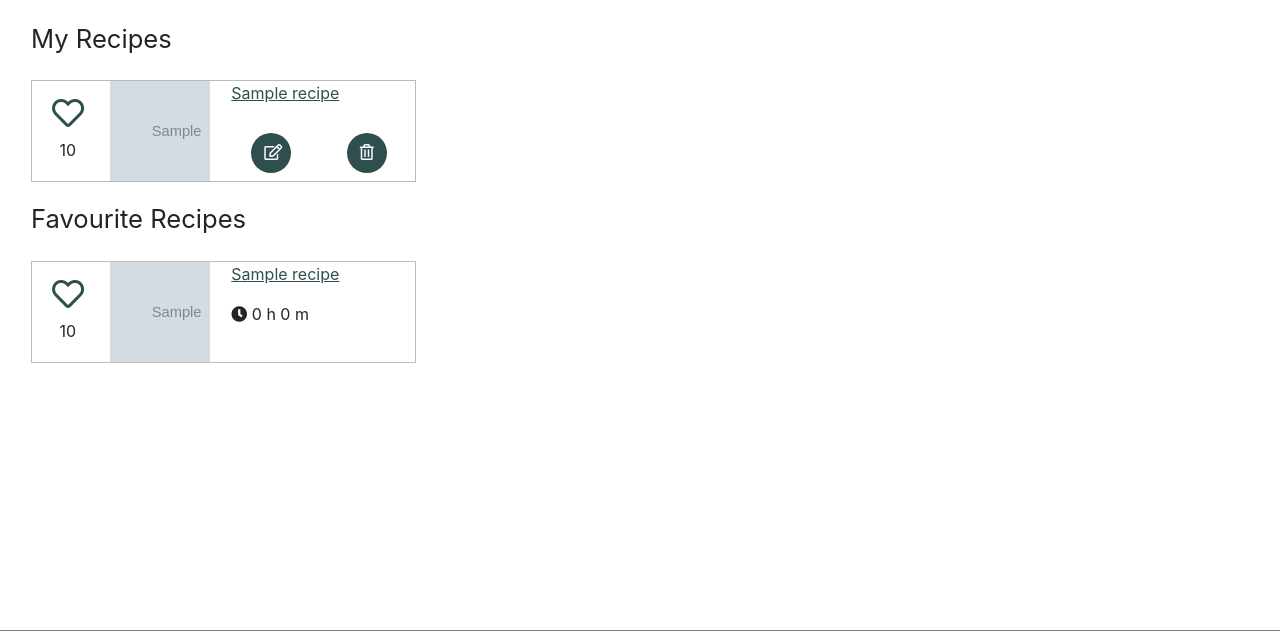
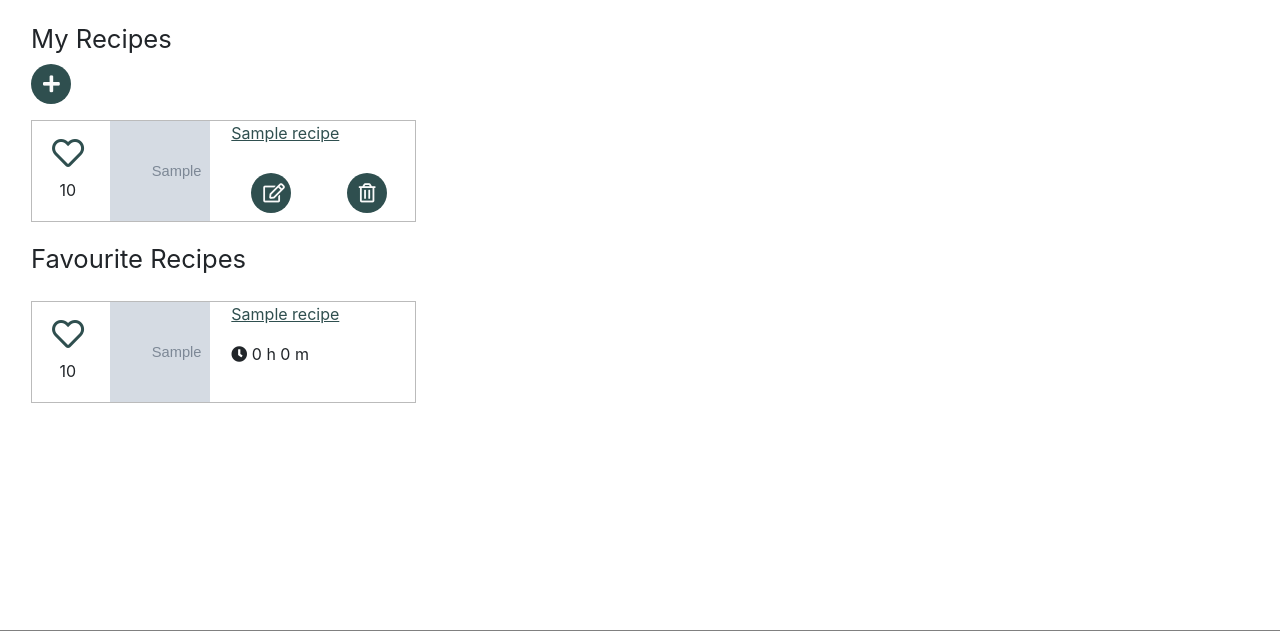
Before and after one commit to Code-Institute-Submissions/p4-online-cookbook, a Flask app: template templates/dashboard.html in a window 1280 px wide. Shown: the part 110-741 px from the top of the page. Run offline with Flask 2, Linux system fonts and the light colour scheme; the template is opened without the code that fills it: most values are stand-ins (such as "Sample title", 1, 10 or a date in 2020); grey boxes marked "Sample" are stand-in pictures; a database or web service that is not in the repository returns one stand-in record (values such as "Sample title"); some libraries are stand-ins or nearby versions.

Commit message:
Update dashboard with add recipe icon

```diff
--- a/app.py
+++ b/app.py
@@ -153,6 +153,18 @@ def delete(recipe_id, username):
     """
     delete_recipe(recipe_id, username)
     return redirect(url_for('dashboard', username=username))
+
+
+@app.route('/add/<username>', methods=['GET', 'POST'])
+def add(username):
+    """
+    Handle GET and POST requests for add recipe
+    """
+    if request.method == "GET":
+        return render_template('add.html', user=get_user_by_username(username))
+    else:
+        return redirect(url_for('recipe', recipe_id=recipe_id, username=username))
+
 
 # FUNCTIONS
 
--- a/static/css/style.css
+++ b/static/css/style.css
@@ -143,8 +143,9 @@ main {
 }
 
 .dashboard .card-icon i {
-    margin-left: 13px;
-    margin-top: 11px;
+    margin-left: 12px;
+    margin-top: 10px;
+    font-size: 1.2rem;
 }
 
 .dashboard .card-icon a {
--- a/templates/dashboard.html
+++ b/templates/dashboard.html
@@ -5,7 +5,18 @@
     <p class="ml-3">Hello {{user.username}}!</p>
 
     <div class="my-recipes">
-        <h2 class="ml-3"><small>My Recipes</small></h2>
+        <div class="row">
+            <div class="col-12">
+                <h2 class="ml-3"><small>My Recipes</small></h2>
+            </div>
+            <div class="col-12">
+                <div class="card-icon float-left ml-3">
+                    <a href="{{ url_for('add', username=user.username) }}" class="d-block w-100 h-100">
+                        <i class="fas fa-plus"></i>
+                    </a>
+                </div>
+            </div>
+        </div>
         <div class="recipe-cards">
             <div class="row no-gutters">
                 {% for recipe in recipes %}
@@ -40,14 +51,16 @@
                                 <div class="row card-icons">
                                     <div class="col">
                                         <div class="card-icon">
-                                            <a href="{{ url_for('edit', recipe_id=recipe._id, username=user.username) }}" class="d-block w-100 h-100">
+                                            <a href="{{ url_for('edit', recipe_id=recipe._id, username=user.username) }}"
+                                                class="d-block w-100 h-100">
                                                 <i class="far fa-edit"></i>
                                             </a>
                                         </div>
                                     </div>
                                     <div class="col">
                                         <div class="card-icon">
-                                            <a href="{{ url_for('delete', recipe_id=recipe._id, username=user.username) }}" class="d-block w-100 h-100">
+                                            <a href="{{ url_for('delete', recipe_id=recipe._id, username=user.username) }}"
+                                                class="d-block w-100 h-100">
                                                 <i class="far fa-trash-alt"></i>
                                             </a>
                                         </div>
```
